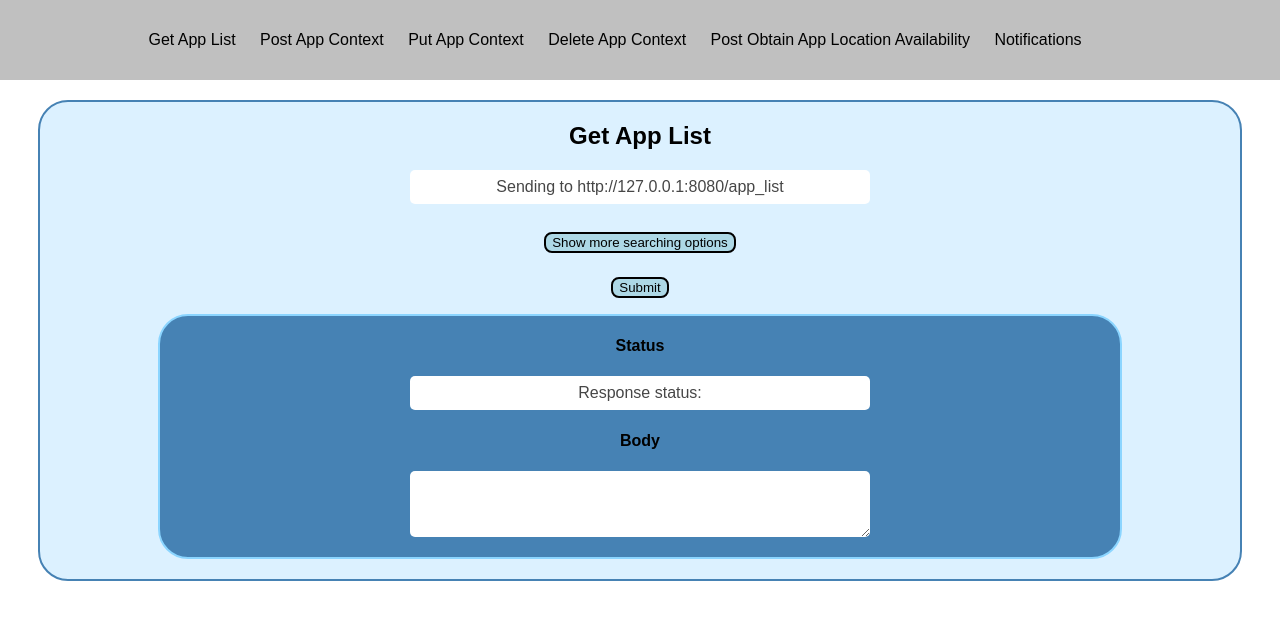
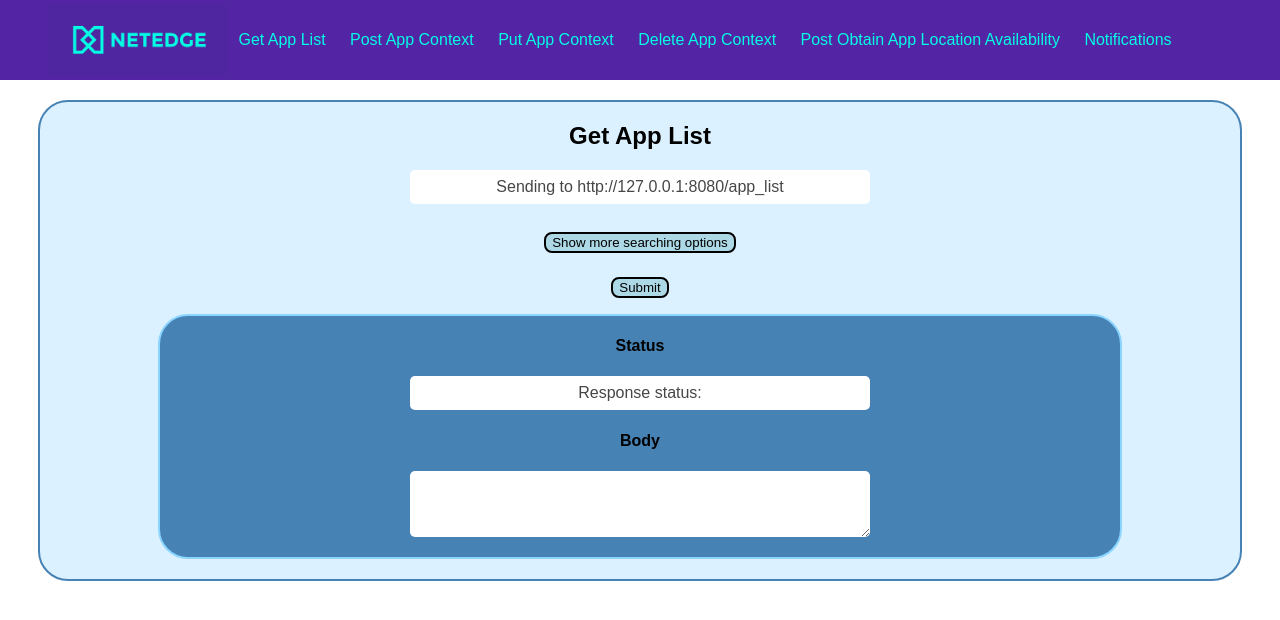
Before and after one commit to UMinho-Netedge/proxy-client-and-portal, a React (Create React App) app in the folder client/: page /get in a window 1280 px wide. Shown: the top 620 px of the page. Built offline with nearby package versions, Linux system fonts and the light colour scheme.

Commit message:
css more improved

```diff
--- a/client/src/App.css
+++ b/client/src/App.css
@@ -1,17 +1,23 @@
 .App {
   text-align: center;
+  background-color: white;
+  height: 100%;
 }
 
 body {
   margin: 0;
   padding: 0;
-  font-family: Arial, Helvetica, sans-serif;
+  font-family: "Source Sans Pro", sans-serif;
+}
+
+.logo {
+  width: 180px;
 }
 
 .navbar {
   width: 100%;
   height: 80px;
-  background-color: rgb(192, 192, 192);
+  background-color: #5324A3;
   display: flex;
   align-items: center;
   justify-content: center;
@@ -25,8 +31,8 @@ body {
 }
 
 .navbar a:focus {
-  color: rgb(255,255,255);
-  border-bottom: 3px solid white;
+  color: #04FCE4;
+  border-bottom: 3px solid #04FCE4;
 }
 
 .get_link:hover {
@@ -54,7 +60,7 @@ body {
 }
 
 .links a {
-  color: black;
+  color: #04FCE4;
   text-decoration: none;
   padding-bottom: 2px;
   margin: 10px;
@@ -62,7 +68,7 @@ body {
 
 input,
 textarea, p {
-  font-family: "Nunito", sans-serif;
+  font-family: "Source Sans Pro", sans-serif;
 }
 
 input, textarea, p {
--- a/client/src/Navbar.js
+++ b/client/src/Navbar.js
@@ -1,16 +1,20 @@
-import {Link} from 'react-router-dom'
+import React from 'react';
+import {Link} from 'react-router-dom';
 
 export const Navbar = () => {
-    return (
-        <div className='navbar'>
-            <div className='links'>
+  return (
+    <nav>
+      <div className='navbar'>
+      <img src={require('./images/logo_purple.png')} alt="Logo" className='logo' />
+        <div className='links'>
           <Link className='get_link' to="/get"> Get App List </Link>
           <Link className='post_link' to="/post_app_context"> Post App Context </Link>
-          <Link className='put_link' to="/put"> Put App Context</Link>
-          <Link className='delete_link' to="/delete"> Delete App Context</Link>
+          <Link className='put_link' to="/put"> Put App Context </Link>
+          <Link className='delete_link' to="/delete"> Delete App Context </Link>
           <Link className='post_link' to="/post_obtain_app_loc_availability"> Post Obtain App Location Availability </Link>
           <Link className='notifications_link' to="/notifications"> Notifications </Link>
-            </div>
         </div>
-    )
+      </div>
+    </nav>
+  );
 }
```
Also changed, not shown: client/src/images/3_Netedge.PNG (added), client/src/images/logo_purple.png (added).
